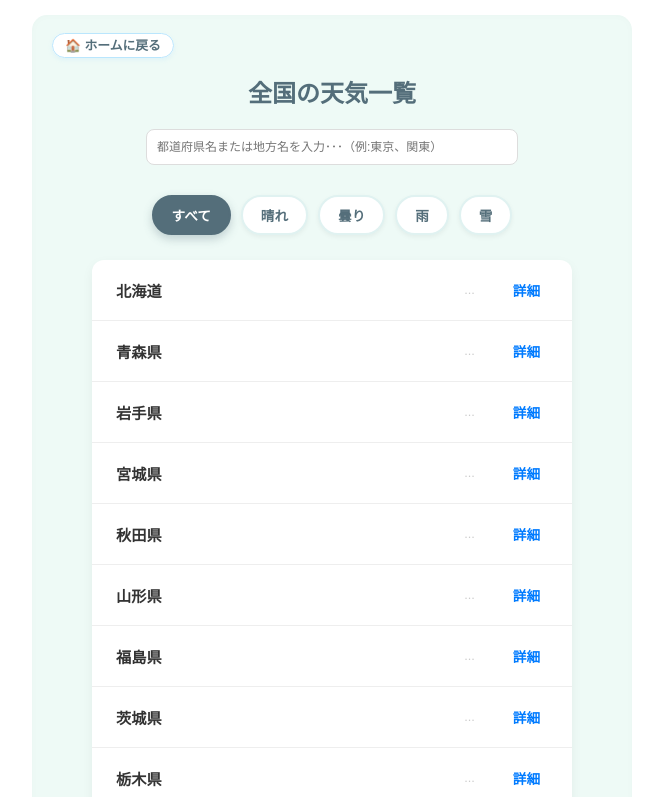
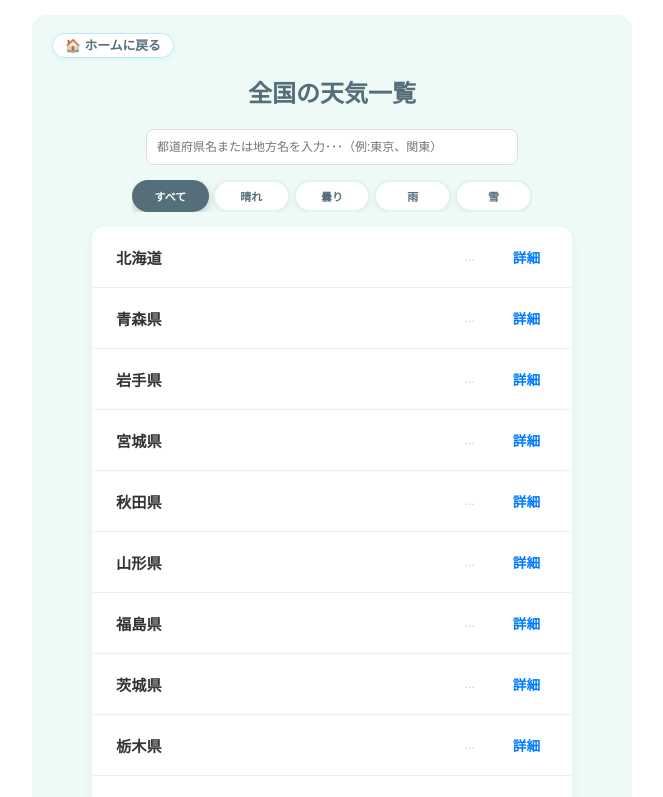
Before and after one commit to bear-bear9/weather-ToDo, a React (Create React App) app: page /list in a window 1280 px wide. Shown: the top 797 px of the page, without its empty margins (308-971 px from the left). Built offline with nearby package versions, Linux system fonts and the light colour scheme; no server answers.

Commit message:
feat: スマホ向けUIの最終調整（余白最適化・レスポンシブ改善）

```diff
--- a/src/todo/layout.css
+++ b/src/todo/layout.css
@@ -1,5 +1,5 @@
 .todo-list {
-  margin-top: 20px;
+  margin-top: 0px;
 }
 
 .todo-item {
@@ -51,8 +51,8 @@
 }
 
 .todo-form {
-  margin-bottom: 30px;
-  padding: 20px;
+  margin-bottom: 10px;
+  padding: 15px;
   background-color: #f8f9fa;
   border-radius: 8px;
 }
@@ -115,7 +115,7 @@
   display: flex;
   justify-content: center;
   gap: 10px;
-  margin-bottom: 20px;
+  margin-bottom: 5px;
 }
 
 .filter-button {
--- a/src/todo/page.tsx
+++ b/src/todo/page.tsx
@@ -159,7 +159,7 @@ export default function TodoPage() {
       />
 
       {/* 🌟 フィルターエリア */}
-      <div style={{ display: 'flex', justifyContent: 'center', padding: '8px 0' }}>
+      <div style={{ display: 'flex', justifyContent: 'center', padding: '2px 0' }}>
         <TodoFilter
           key={`filter-${todos.length}-${todos.filter(t => t.completed).length}`}
           totalCount={todos.length}
@@ -171,7 +171,7 @@ export default function TodoPage() {
       </div>
 
       {/* リストエリア */}
-      <div className="todo-list">
+      <div className="todo-list" style={{ marginTop: '0px' }}>
         {todoFiltermethod.map(todo => (
           <TodoItem key={todo.id} {...todo} onToggle={toggleTodo} onDelete={deleteTodo} onEdit={editTodo} />
         ))}
--- a/src/weather/nationwide-list.tsx
+++ b/src/weather/nationwide-list.tsx
@@ -155,12 +155,28 @@ const WeatherList = () => {
         }}
       />
 
-      <div className="filter-container">
+      <div className="filter-container" style={{
+        display: 'flex',
+        justifyContent: 'center',
+        gap: '4px',
+        flexWrap: 'nowrap',
+        overflowX: 'hidden',
+        width: '100%',
+        maxWidth: '400px',
+        margin: '0 auto 15px'
+      }}>
         {filterOptions.map(opt => (
           <button
             key={opt.value}
             className={`filter-btn ${weatherFilter === opt.value ? 'active' : ''}`}
             onClick={() => setWeatherFilter(opt.value)}
+            style={{
+              flex: 1,
+              padding: '6px 2px',
+              fontSize: '11px',
+              whiteSpace: 'nowrap',
+              minWidth: '0'
+            }}
           >
             {opt.label}
           </button>
```
